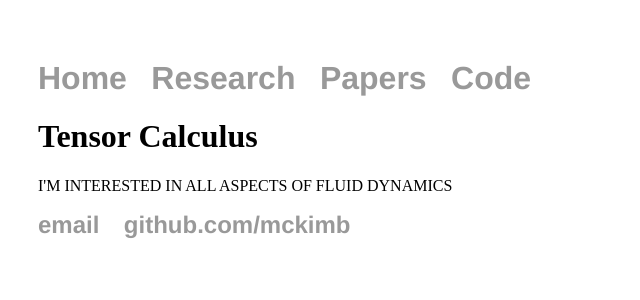
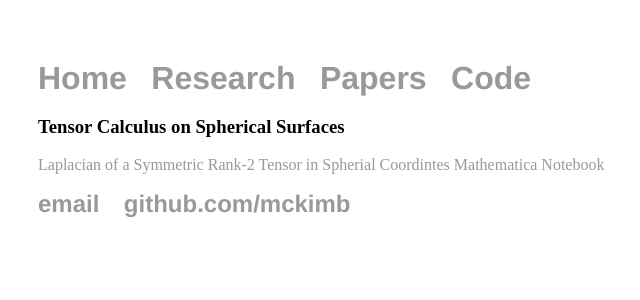
Before and after one commit to mckimb/mckimb.github.io, a Jekyll site: the page built from code/index.html, in a window 1280 px wide. Shown: the top 300 px of the page, without its empty margins (154-794 px from the left). Built offline with Jekyll 4.4.1, drawn with Linux system fonts in a browser that asks for light colours.

Commit message:
Update index.html

```diff
--- a/code/index.html
+++ b/code/index.html
@@ -3,6 +3,6 @@ layout: default
 title: Code
 ---
 <div class="blurb">
-	<h1>Tensor Calculus</h1>
-	<p>I'M INTERESTED IN ALL ASPECTS OF FLUID DYNAMICS</p>
+	<h3>Tensor Calculus on Spherical Surfaces</h3>
+	<p><a href="/papers/tensor_laplacian_me.nb">Laplacian of a Symmetric Rank-2 Tensor in Spherial Coordintes Mathematica Notebook</a></p>
 </div><!-- /.blurb -->
```
